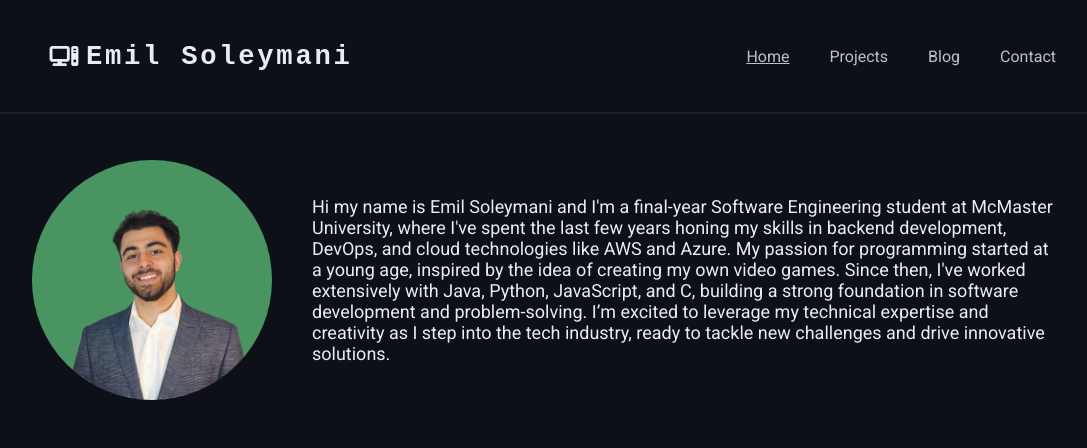
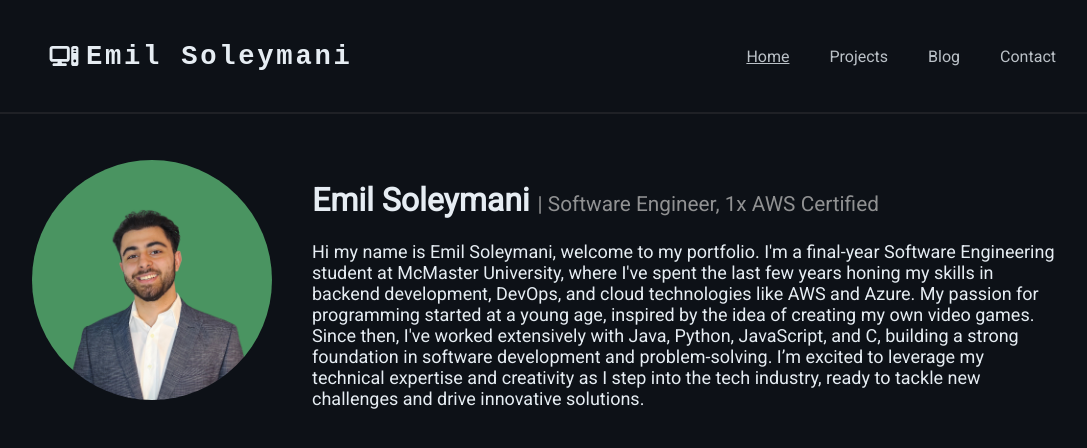
Before and after one commit to EmilSoleymani/portfolio, a React (Create React App) app: page / in a window 1280 px wide. Shown: the top 448 px of the page, without its empty margins (96-1183 px from the left). Built offline with nearby package versions, Linux system fonts and the light colour scheme.

Commit message:
Home page bio animations

```diff
--- a/src/App.css
+++ b/src/App.css
@@ -252,12 +252,16 @@ input[type="checkbox"]:checked {
   margin: auto;
 }
 
+.bio-description-wrapper {
+  animation: flyInFromLeft 1s ease-in-out forwards;
+  z-index: -100;
+  cursor: pointer;
+}
+
 .bio-wrapper p {
   font-size: large;
   bottom: 0;
   margin: auto;
-  animation: flyInFromLeft 1s ease-in-out forwards;
-  z-index: -100;
 }
 
 .bio-wrapper img {
@@ -268,3 +272,15 @@ input[type="checkbox"]:checked {
 .bio-wrapper img:hover {
   transform: scale(104%);
 }
+
+.subtitle {
+  color: rgb(178, 178, 178);
+  opacity: 0.8;
+  font-weight: 100;
+  font-size: 1.3rem;
+  transition: all 0.3s ease-in-out;
+}
+
+.subtitle:hover {
+  opacity: 1;
+}
--- a/src/components/Home.jsx
+++ b/src/components/Home.jsx
@@ -5,7 +5,10 @@ export const Home = () => {
     <div className='home-wrapper'>
         <div className="bio-wrapper">
             <img className='headshot' src='./assets/imgs/headshot.jpeg'/>
-            <p>Hi my name is Emil Soleymani and I'm a final-year Software Engineering student at McMaster University, where I've spent the last few years honing my skills in backend development, DevOps, and cloud technologies like AWS and Azure. My passion for programming started at a young age, inspired by the idea of creating my own video games. Since then, I've worked extensively with Java, Python, JavaScript, and C, building a strong foundation in software development and problem-solving. I’m excited to leverage my technical expertise and creativity as I step into the tech industry, ready to tackle new challenges and drive innovative solutions.</p>
+            <div className="bio-description-wrapper">
+                <h1>Emil Soleymani <span className='subtitle'>| Software Engineer, 1x AWS Certified</span></h1>
+                <p>Hi my name is Emil Soleymani, welcome to my portfolio. I'm a final-year Software Engineering student at McMaster University, where I've spent the last few years honing my skills in backend development, DevOps, and cloud technologies like AWS and Azure. My passion for programming started at a young age, inspired by the idea of creating my own video games. Since then, I've worked extensively with Java, Python, JavaScript, and C, building a strong foundation in software development and problem-solving. I’m excited to leverage my technical expertise and creativity as I step into the tech industry, ready to tackle new challenges and drive innovative solutions.</p>
+            </div>
         </div>
     </div>
   )
```
